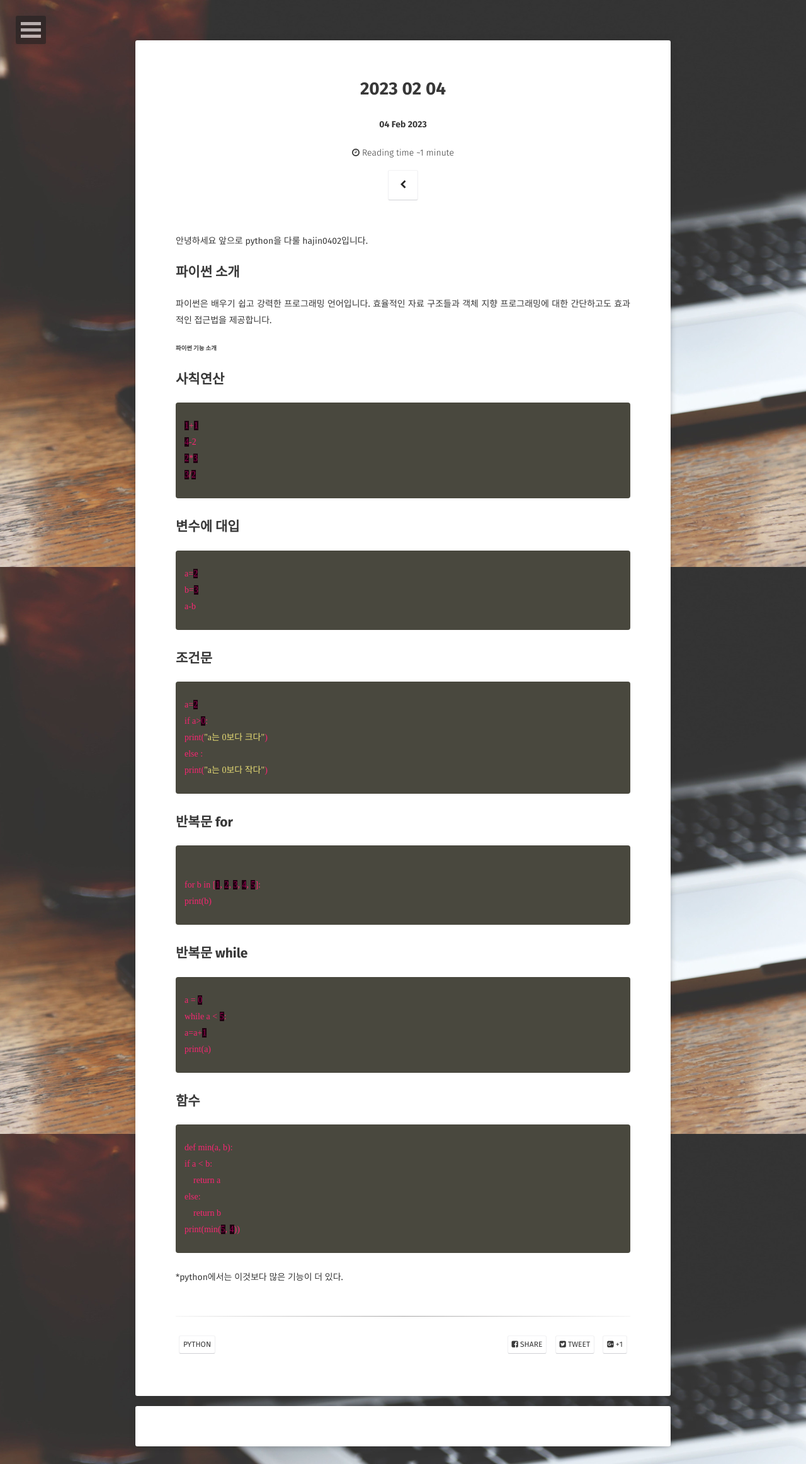
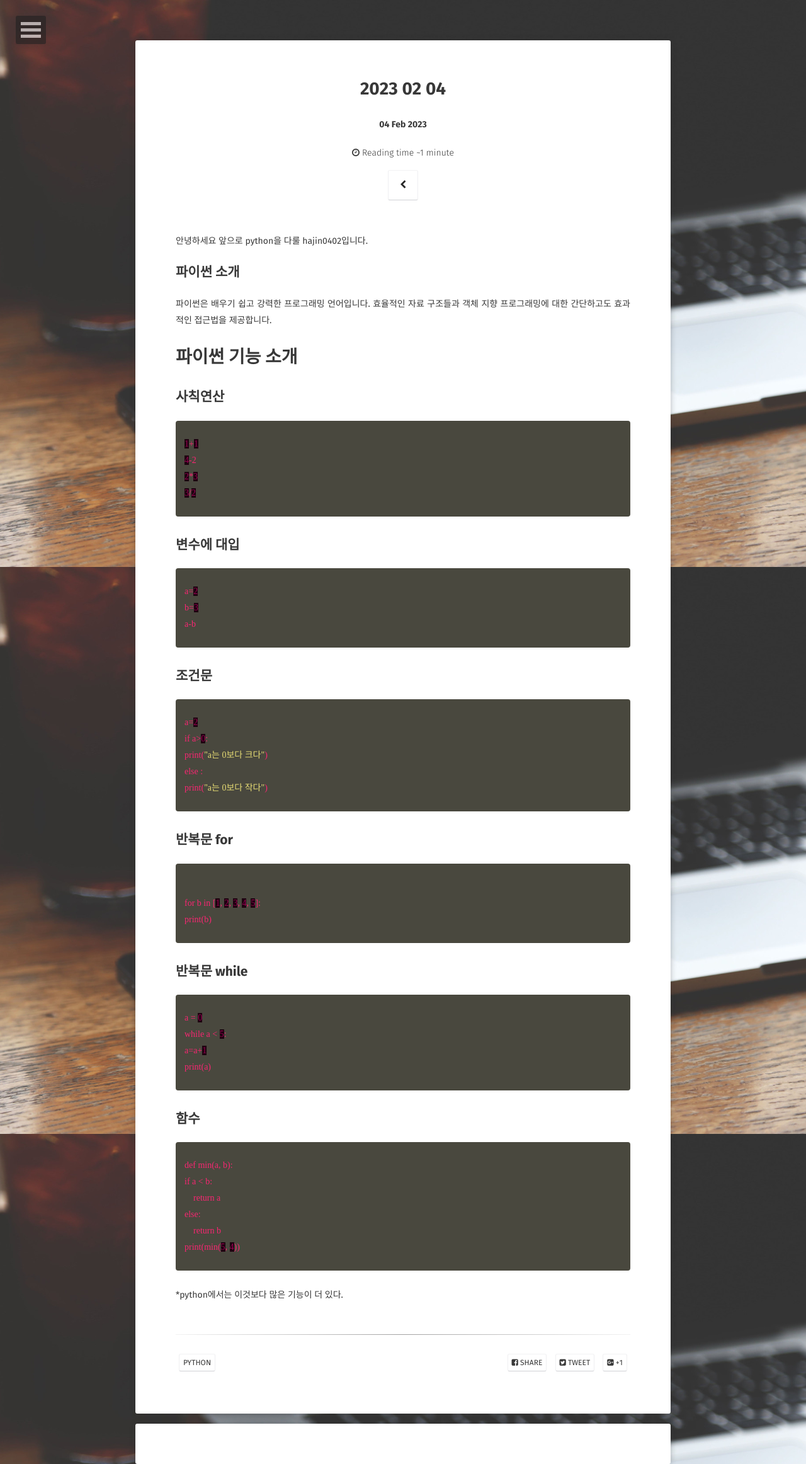
Before and after one commit to hajin0402/hajin0402.github.com, a Jekyll site: the page built from _posts/2023-02-04-readability-post.md, in a window 1280 px wide. Shown: the whole page at 63% size. Built offline with Jekyll 4.4.1, drawn with Linux system fonts in a browser that asks for light colours; some web fonts are replaced; comment, search, counter and statistics services are not loaded.

```diff
--- a/_posts/2023-02-04-readability-post.md
+++ b/_posts/2023-02-04-readability-post.md
@@ -14,7 +14,7 @@ comments: true
 파이썬은 배우기 쉽고 강력한 프로그래밍 언어입니다.
 효율적인 자료 구조들과 객체 지향 프로그래밍에 대한 간단하고도 효과적인 접근법을 제공합니다.
 
-###### 파이썬 기능 소개
+# 파이썬 기능 소개
 
 ## 사칙연산
 {% highlight css %}
```
